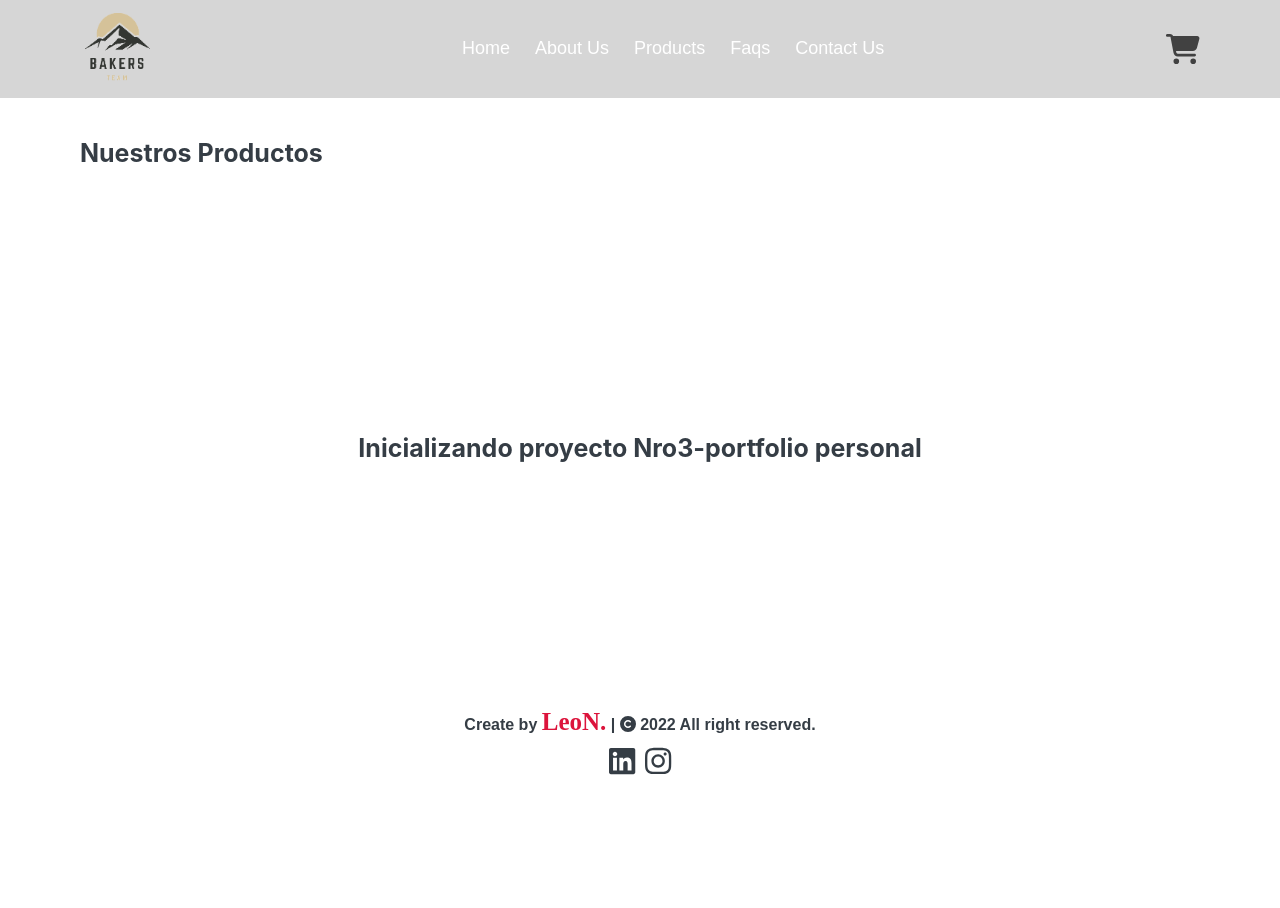
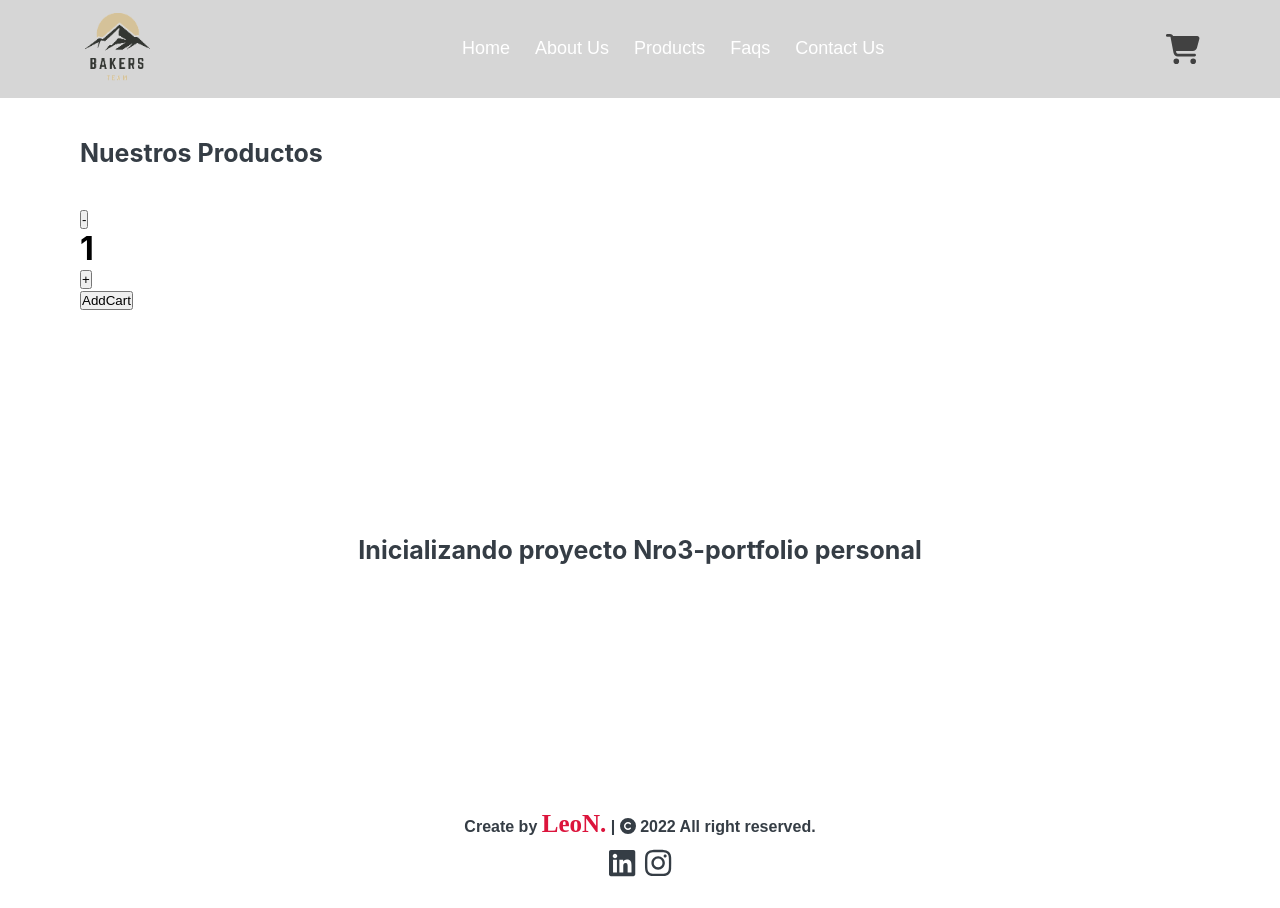
Before and after one commit to Leonumbe/ReactFinalProject-LeoNumbela, a React (Create React App) app: page / in a window 1280 px wide. Before the commit the page ends 806 px from the top, so only its background shows below. Built offline with nearby package versions, Linux system fonts and the light colour scheme.

Commit message:
Se crea rama ejercicio04 para realizar el desafio, se incorpora toastify, se realizan validaciones, se envia atributos por props, resta un poco de css

```diff
--- a/package.json
+++ b/package.json
@@ -12,7 +12,8 @@
     "react": "^18.2.0",
     "react-dom": "^18.2.0",
     "react-router-dom": "^6.3.0",
-    "react-scripts": "5.0.1"
+    "react-scripts": "5.0.1",
+    "react-toastify": "^9.0.7"
   },
   "scripts": {
     "start": "react-scripts start",
--- a/src/App.js
+++ b/src/App.js
@@ -2,7 +2,11 @@ import './App.css';
 import NavBar from './components/NavBar/index';
 import {BrowserRouter as Router} from "react-router-dom";
 import ItemListContainer from './components/ItemListContainer/index';
+import ItemCount from "./components/ItemCount/index";
 import Footer from './components/Footer/index'
+import { ToastContainer} from 'react-toastify';
+import 'react-toastify/dist/ReactToastify.css';
+
 
 const headTittle = {
   title:"Nuestros Productos",
@@ -15,8 +19,10 @@ function App() {
       <Router>
         <NavBar/>
         <ItemListContainer greeting = "Nuestros Productos"/>
+        <ItemCount minStock={1} maxStock={5}/>
         <h1 className='mainTittle'>{headTittle.subtitle}</h1>
         <Footer/>
+        <ToastContainer />
       </Router>
     </div>
   );
--- a/src/components/Footer/index.jsx
+++ b/src/components/Footer/index.jsx
@@ -12,10 +12,10 @@ function Footer(){
         <footer>
             <span>Create by <Link to="/">LeoN.</Link> | <span><FontAwesomeIcon icon={faCopyright} /></span> 2022 All right reserved.</span>
             <div className="social">
-                <a href="http://www.linkedin.com/in/leonardo-numbela-63942254" target="_blank">
+                <a href="http://www.linkedin.com/in/leonardo-numbela-63942254" target="blank">
                     <FontAwesomeIcon className="i" icon={faLinkedin} />
                 </a>
-                <a href="https://www.instagram.com/leonumbela/" target="_blank">
+                <a href="https://www.instagram.com/leonumbela/" target="blank">
                     <FontAwesomeIcon className="i" icon={faInstagram}/>
                 </a>
             </div>
--- /dev/null
+++ b/src/components/ItemCount/index.jsx
@@ -0,0 +1,42 @@
+import React from "react";
+import { toast } from 'react-toastify';
+import 'react-toastify/dist/ReactToastify.css';
+
+
+
+const ItemCount = ({minStock, maxStock}) => {
+
+    const [count, setClicks] = React.useState(minStock);
+
+    const clickIncrease = () => {
+       return (count < maxStock)? setClicks(count + 1): false;
+    }
+    const clickDecrease = () => {
+        return (count > minStock)? setClicks(count - 1): false;
+    }
+    const addCart = () => {
+        toast.success('Great! You add '+count+' unit/s', {
+            position: "top-center",
+            autoClose: 1500,
+            hideProgressBar: false,
+            closeOnClick: true,
+            pauseOnHover: true,
+            draggable: true,
+            progress: undefined,
+            });
+    }
+    return(
+        <div className="max-width">
+            <div>
+                <button onClick={clickDecrease}>-</button>
+                <h1>{count}</h1>
+                <button onClick={clickIncrease}>+</button>
+            </div>
+            <div>
+                <button onClick={addCart}>AddCart</button>
+            </div>
+        </div>
+    );
+}
+
+export default ItemCount;
--- a/src/components/CartWidget/index.jsx
+++ b/src/components/NavBar/CartWidget/index.jsx
@@ -11,4 +11,4 @@ function CartWidget() {
     )
 }
 
-export default CartWidget
+export default CartWidget;
--- a/src/components/NavBar/index.js
+++ b/src/components/NavBar/index.js
@@ -1,6 +1,5 @@
 import "./main.css";
-import CartWidget from "../CartWidget/index";
-
+import CartWidget from "./CartWidget/index";
 import { Link } from "react-router-dom";
 
 function NavBar(){
@@ -8,7 +7,10 @@ function NavBar(){
         <header>
             <nav id="" className="NavBar">
                 <div className="max-width">
-                    <div className="contLogo"><Link to="/"><img className="logo" src="/logoAdap.png"/></Link></div>
+                    <div className="containerNavbar">
+                        <div className="contLogo">
+                            <img className="logo" src="/LogoAdap.png" alt='bakers team logo'/>
+                        </div>
                         <ul className="menu">
                             <li><Link to="/" className="">Home</Link></li>
                             <li><Link to="/" className="">About Us</Link></li>
@@ -18,6 +20,7 @@ function NavBar(){
                         </ul>
                         <CartWidget/>
                     </div>
+                </div>
             </nav>
         </header>
     )
--- a/src/components/NavBar/main.css
+++ b/src/components/NavBar/main.css
@@ -12,6 +12,9 @@
     max-width: 1300px;
     padding: 0 80px;
     margin: auto;
+
+}
+.containerNavbar{
     display: flex;
     flex-flow: row wrap;
     justify-content: space-between;
```
Also changed, not shown: src/components/NavBar/CartWidget/main.css (renamed from src/components/CartWidget/main.css), 1 other file (tests, documents, lock files or other folders). Lines whose indentation alone changed are shown as unchanged.
